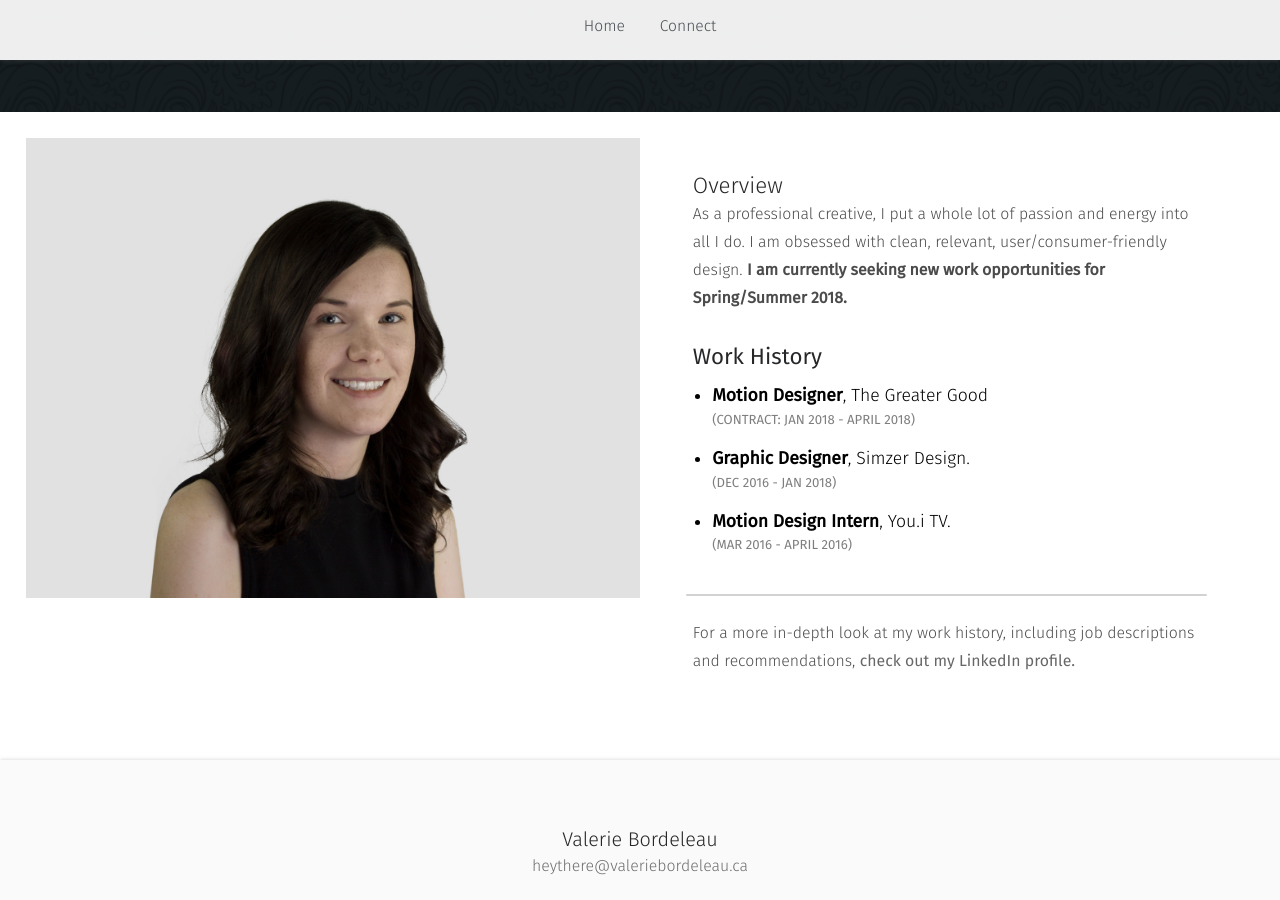
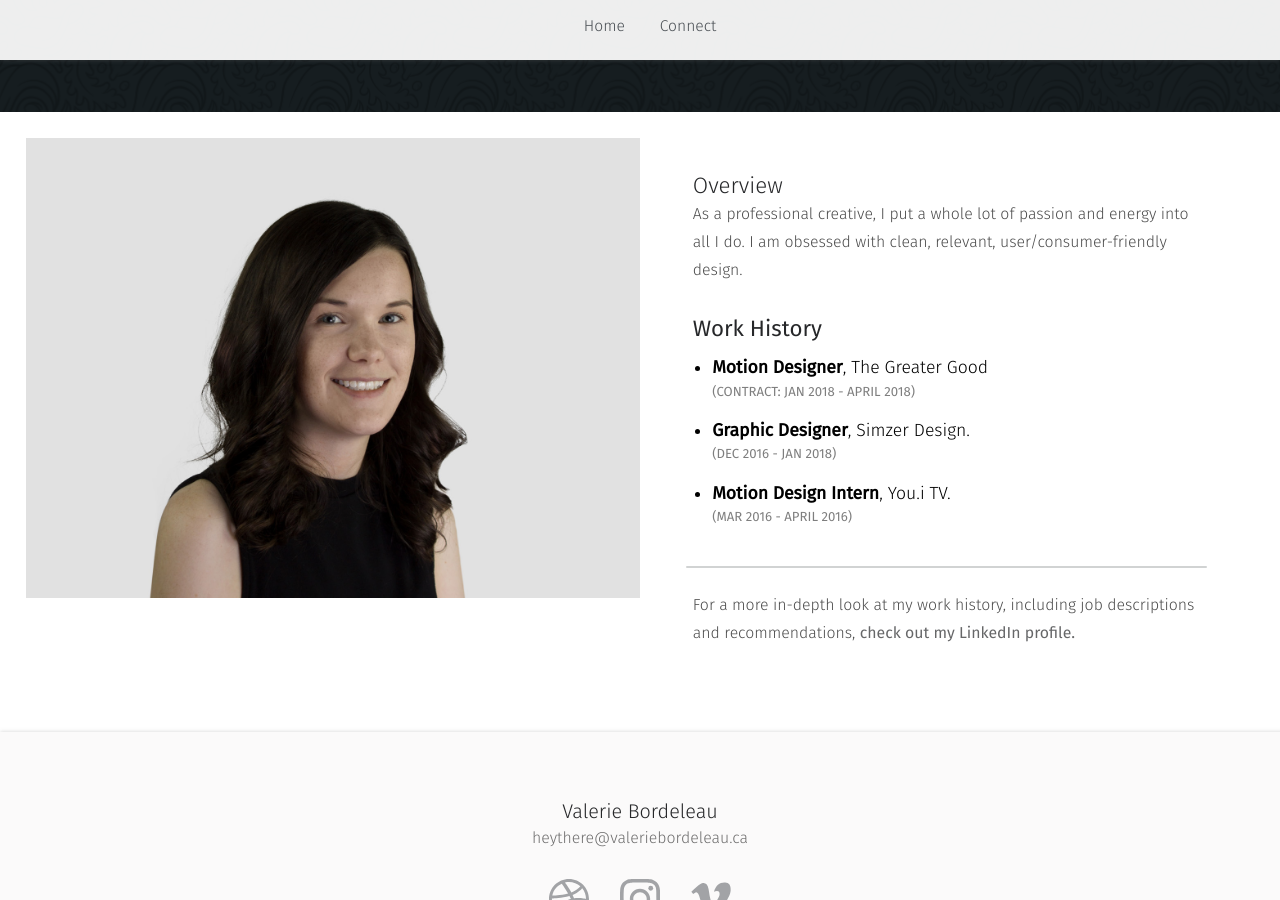
Before and after one commit to valeriebordeleau/portfolioNew, a Jekyll site: the page built from about.html, in a window 1280 px wide and 900 px high, scrolled down 522 px. Built offline with Jekyll 4.4.1, drawn with Linux system fonts in a browser that asks for light colours; nearby versions of some CDN libraries; comment, search, counter and statistics services are not loaded.

Commit message:
Removed needy-ness

```diff
--- a/about.html
+++ b/about.html
@@ -33,7 +33,7 @@ title: Valerie Bordeleau Graphic Design · Ottawa, ON
 
     <div class="unit unit-s-1 unit-l-1-2 aboutText">
         <h4 class="push-0 gutter-2">Overview</h4>
-            <p class="gutter-2 push-0">As a professional creative, I put a whole lot of passion and energy into all I do. I am obsessed with clean, relevant, user/consumer-friendly design. <strong>I am currently seeking new work opportunities for Spring/Summer 2018. </strong></p>
+            <p class="gutter-2 push-0">As a professional creative, I put a whole lot of passion and energy into all I do. I am obsessed with clean, relevant, user/consumer-friendly design.</p>
 
         <h4 class="gutter-2 push-half stronger">Work History</h4>
 
```
